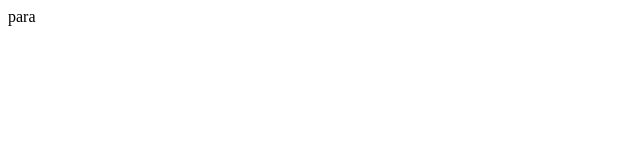
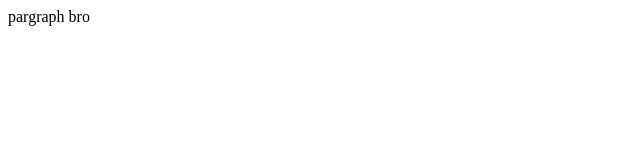
Before and after one commit to ATG0P/LearningGit, a plain HTML site: page index.html in a window 1280 px wide. Shown: the full height of the page, 0-640 px from the left. Drawn offline with Linux system fonts and the light colour scheme.

Commit message:
para explaination

```diff
--- a/index.html
+++ b/index.html
@@ -1 +1 @@
-<p>para</p>
+<p>pargraph bro</p>
```
